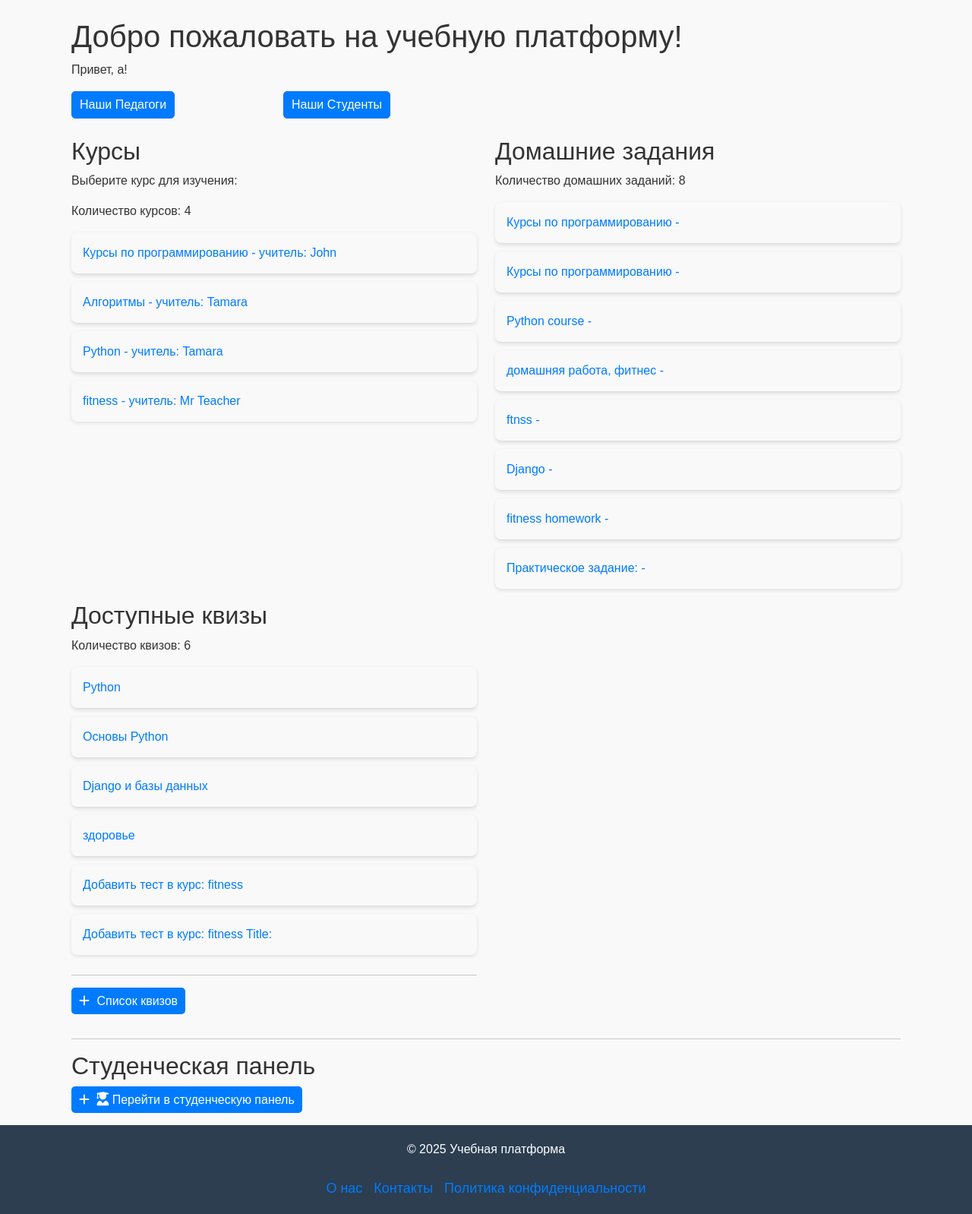
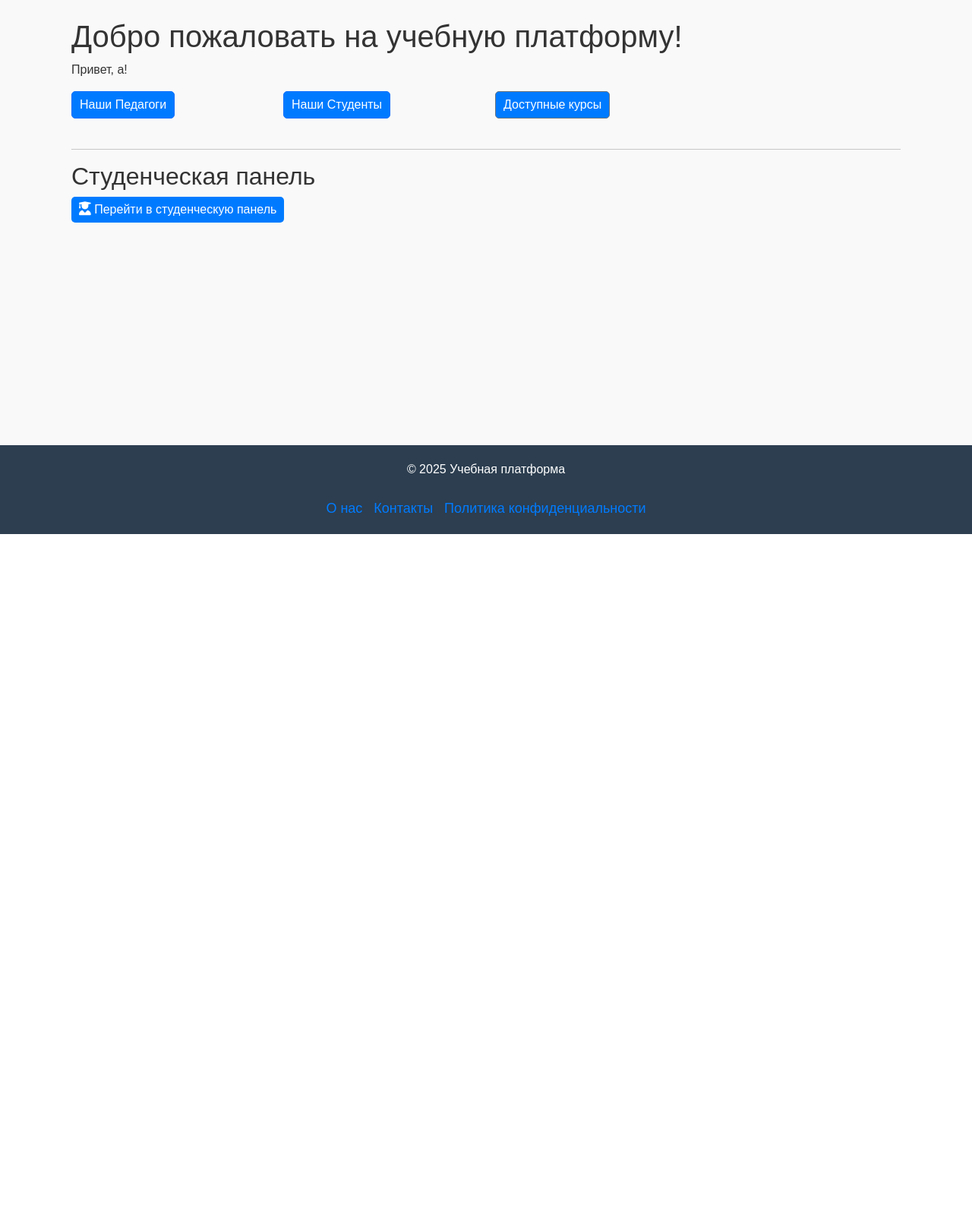
Before and after one commit to LilitAsa/online_school, a Django app: page / in a window 1280 px wide. Shown: the part 97-1695 px from the top of the page at 76% size. After the commit the page ends 800 px from the top, so only its background shows below. Run offline with Django 5.2, Linux system fonts and the light colour scheme; a user stored in the database is signed in; data comes from the database, SQL or seed files in the repository; both versions use the stored data as it was after the commit; some web fonts are replaced.

Commit message:
Add available courses page, enhance lesson and module management; update templates and styles

```diff
--- a/online_courses/models.py
+++ b/online_courses/models.py
@@ -61,7 +61,7 @@
 class Module(models.Model):
     course = models.ForeignKey(Course, on_delete=models.CASCADE, related_name='modules')
     title = models.CharField(max_length=200)
-    order = models.PositiveIntegerField()
+    order = models.PositiveIntegerField(null=True, blank=True)
 
     class Meta:
         ordering = ['course', 'order']
@@ -72,7 +72,7 @@
 # Урок
 class Lesson(models.Model):
     course = models.ForeignKey(Course, on_delete=models.CASCADE, related_name="lessons")
-    module = models.ForeignKey(Module, on_delete=models.CASCADE)
+    module = models.ForeignKey(Module, on_delete=models.CASCADE, related_name="lessons")  # Add related_name here
     title = models.CharField(max_length=200)
     content = models.TextField(blank=True, null=True)
     video_url = models.URLField(blank=True, null=True)
--- a/online_courses/static/css/style.css
+++ b/online_courses/static/css/style.css
@@ -101,13 +101,6 @@
   transition: all 0.3s ease-in-out;
 }
 
-.btn-primary::before {
-  content: "\f067";
-  font-family: "Font Awesome 6 Free";
-  font-weight: 900;
-  margin-right: 5px;
-}
-
 .btn-primary i {
   font-size: 18px;
 }
@@ -115,6 +108,7 @@
 .btn-primary:hover {
   background-color: var(--secondary-color);
   border-color: var(--secondary-color);
+  box-shadow: 0 2px 5px rgba(0, 0, 0, 0.1);
   transform: scale(1.05);
 }
 
--- a/online_courses/templates/course_list.html
+++ b/online_courses/templates/course_list.html
@@ -6,7 +6,7 @@
 <h1>Мои курсы</h1>
 <ul class="list-group">
     {% for course in courses %}
-        <li class="list-group-item list-group-item-action">
+        <li class="course-card">
             <a href="{% url 'online_courses:course_detail' course.id %}" class="text-decoration-none">{{ course.title }}</a>
         </li>
     {% empty %}
--- a/online_courses/templates/home.html
+++ b/online_courses/templates/home.html
@@ -19,69 +19,11 @@
                 Наши Студенты
             </a>
         </div>
-    </div>
 
-    <div class="row">
-        <div class="col-md-6 col-12 mb-2">
-            <h2>Курсы</h2>
-            <p>Выберите курс для изучения:</p>
-            <p>Количество курсов: {{ courses|length }}</p>
-            {% if courses %}
-                <ul class="list-group">
-                    {% for course in courses %}
-                        <li class="course-card">
-                            <a href="{% url 'online_courses:course_detail' course.id %}" class="text-decoration-none">
-                                {{ course.title }} - учитель: {{ course.teacher }}
-                            </a>
-                        </li>
-                    {% endfor %}
-                </ul>
-            {% else %}
-                <p>Курсов пока нет.</p>
-            {% endif %}
-        </div>
-
-        <div class="col-md-6 col-12">
-            <h2>Домашние задания</h2>
-            <p>Количество домашних заданий: {{ homeworks|length }}</p>
-            {% if homeworks %}
-                <ul>
-                    {% for homework in homeworks %}
-                        <li class="course-card">
-                            <a href="{% url 'online_courses:review_homework' homework.id %}" class="text-decoration-none">
-                                {{ homework.title }} - {{ homework.course.name }}
-                            </a>
-                        </li>
-                    {% endfor %}
-                </ul>
-            {% else %}
-                <p>Нет доступных домашних заданий.</p>
-            {% endif %}
-        </div>
-
-        <div class="col-md-6 col-12">
-            <h2>Доступные квизы</h2>
-            <p>Количество квизов: {{ quizzes|length }}</p>
-            {% if quizzes %}
-                <ul class="list-group">
-                    {% for quiz in quizzes %}
-                    <li class="course-card">
-                        <a href="{% url 'online_courses:take_quiz' quiz.id %}" class="text-decoration-none">{{ quiz.title }}</a>
-                    </li>
-                    {% empty %}
-                        <li class="list-group-item">Нет доступных квизов.</li>
-                    {% endfor %}
-                </ul>
-            {% else %}
-                <p>Нет доступных квизов.</p>
-            {% endif %}
-
-            <hr>
-            <p>
-                <a href="{% url 'online_courses:quiz_list' %}" class="btn btn-primary">
-                    Список квизов
-                </a>
-            </p>
+        <div class="mb-4 col-6 col-sm-3">
+            <a href="{% url 'online_courses:available_courses' %}" class="btn btn-secondary">
+                Доступные курсы
+            </a>
         </div>
     </div>
 
--- a/online_courses/urls.py
+++ b/online_courses/urls.py
@@ -18,7 +18,6 @@
     path('course/<int:course_id>/', course_detail, name='course_detail'),
     path('course/<int:course_id>/enroll/', enroll_course, name='enroll_course'),
     path('course/<int:course_id>/lesson/<int:lesson_id>/', lesson_detail, name='lesson_detail'),
-    path("course/<int:course_id>/add_lesson/", add_lesson, name="add_lesson"),
 
     # Управление курсами (только для преподавателей)
     path('courses/manage/', manage_courses, name='manage_courses'),
@@ -26,6 +25,9 @@
     path('courses/delete/<int:course_id>/', delete_course, name='delete_course'),
     path('manage_courses/', manage_courses, name='manage_courses'),
     path('add_course/', add_course, name='add_course'),
+    path('course/<int:course_id>/add_module_and_lesson/', add_module_and_lesson, name='add_module_and_lesson'),
+    path('courses/available/', available_courses, name='available_courses'),
+
     path('account/', account, name='account'),
 
     # Домашние задания
--- a/online_courses/views.py
+++ b/online_courses/views.py
@@ -98,8 +98,7 @@
         courses = request.user.enrolled_courses.all()
     return render(request, 'course_list.html', {'courses': courses})
 
-# Детали курса
-@login_required
+# Детали курса@login_required
 def course_detail(request, course_id):
     course = get_object_or_404(Course, id=course_id)
     is_teacher = request.user == course.teacher
@@ -107,16 +106,18 @@
 
     if is_teacher or is_enrolled:
         quizzes = course.quizzes.all()  # Получаем все квизы для курса
+        modules = course.modules.prefetch_related('lessons')  # Получаем модули и связанные уроки
     else:
         quizzes = []  # Не передаём квизы, если пользователь не подписан и не преподаватель
+        modules = []  # Не передаём модули, если пользователь не подписан и не преподаватель
 
     return render(request, "course_detail.html", {
         "course": course,
         "is_teacher": is_teacher,
         "is_enrolled": is_enrolled,
         "quizzes": quizzes,
+        "modules": modules,  # Передаём модули в шаблон
     })
-
 
 # Modules
 @login_required
@@ -140,10 +141,9 @@
         raise PermissionDenied("Только студенты могут записываться на курсы.")
 
     if request.method == "POST":
-        Enrollment.objects.get_or_create(user=request.user, course=course)
+        course.students.add(request.user)  # Add the student to the course
+        messages.success(request, f"Вы успешно записались на курс: {course.title}.")
         return redirect('online_courses:course_detail', course_id=course.id)
-
-    course.students.add(request.user)
 
     return render(request, 'enroll_course.html', {'course': course})
 
@@ -166,7 +166,38 @@
 
     return render(request, 'add_homework.html', {'form': form})
 
-# Прохождение теста
+
+@login_required
+@teacher_required
+def add_module_and_lesson(request, course_id):
+    course = get_object_or_404(Course, id=course_id)
+
+    if request.method == 'POST':
+        if 'add_module' in request.POST:  # Добавление модуля
+            module_title = request.POST.get('module_title')
+            if module_title:
+                Module.objects.create(course=course, title=module_title)
+                messages.success(request, "Модуль успешно добавлен.")
+            else:
+                messages.error(request, "Название модуля не может быть пустым.")
+
+        elif 'add_lesson' in request.POST:  # Добавление урока
+            lesson_title = request.POST.get('lesson_title')
+            module_id = request.POST.get('lesson_module')
+            lesson_content = request.POST.get('lesson_content')
+
+            if not lesson_title or not module_id:
+                messages.error(request, "Название урока и модуль обязательны.")
+            else:
+                module = get_object_or_404(Module, id=module_id, course=course)
+                Lesson.objects.create(course=course, module=module, title=lesson_title, content=lesson_content)
+                messages.success(request, "Урок успешно добавлен.")
+
+        return redirect('online_courses:add_module_and_lesson', course_id=course.id)
+
+    modules = Module.objects.filter(course=course)
+    return render(request, 'add_module_and_lesson.html', {'course': course, 'modules': modules})
+
 @login_required
 def take_quiz(request, quiz_id):
     quiz = get_object_or_404(Quiz, id=quiz_id)
@@ -278,6 +309,7 @@
             course.save()  # Save the Course object to the database
             form.save_m2m()  # Save the many-to-many data for the form
             course.students.add(request.user)  # Add the teacher to the students many-to-many field
+            messages.success(request, "Курс успешно добавлен.")
             return redirect('online_courses:manage_courses')  # Redirect to the manage courses page
     else:
         form = CourseForm()
@@ -303,37 +335,11 @@
     return render(request, 'manage_courses.html', {'courses': courses})
 
 @login_required
-def add_lesson(request, course_id):
+def add_quiz(request, course_id):
     course = get_object_or_404(Course, id=course_id)
 
     if request.user != course.teacher:
-        return redirect("home")
-
-    if request.method == "POST":
-        form = LessonForm(request.POST)
-        if form.is_valid():
-            lesson = form.save(commit=False)
-            lesson.course = course
-            lesson.save()
-            return redirect("course_detail", course_id=course.id)
-    else:
-        form = LessonForm()
-
-    return render(request, "add_lesson.html", {"form": form, "course": course})
-
-@login_required
-def add_quiz(request, course_id):
-    course = get_object_or_404(Course, id=course_id)
-    lesson_id = request.POST.get("lesson")
-
-    if lesson_id:
-        lesson = get_object_or_404(Lesson, id=lesson_id, course=course)
-        if lesson.course != course:
-            return redirect("home")  # Защита от подмены данных
-        quiz.lesson = lesson
-
-    if request.user != course.teacher:
-        return redirect("home")
+        return redirect("home")  # Only teachers can add quizzes
 
     if request.method == "POST":
         form = QuizForm(request.POST)
@@ -343,16 +349,18 @@
 
             lesson_id = request.POST.get("lesson")
             if lesson_id:
-                quiz.lesson = get_object_or_404(Lesson, id=lesson_id, course=course)
+                lesson = get_object_or_404(Lesson, id=lesson_id, course=course)
+                quiz.lesson = lesson
 
-            quiz.lesson = lesson
             quiz.save()
+            messages.success(request, "Квиз успешно добавлен.")
             return redirect('online_courses:course_detail', course_id=course.id)
+        else:
+            messages.error(request, "Ошибка при добавлении квиза. Проверьте форму.")
     else:
         form = QuizForm()
 
-    lessons = course.lessons.all()
-
+    lessons = course.lessons.all()  # Get all lessons for the course
     return render(request, "add_quiz.html", {"form": form, "course": course, "lessons": lessons})
 
 @login_required
@@ -398,6 +406,14 @@
 
     return render(request, 'student_dashboard.html', {'assignments': assignments, 'quizzes': quizzes})
 
+@login_required
+def available_courses(request):
+    # Fetch courses the user is not enrolled in
+    enrolled_courses = request.user.enrolled_courses.all() if request.user.role == 'student' else []
+    available_courses = Course.objects.exclude(id__in=enrolled_courses)
+
+    return render(request, 'available_courses.html', {'available_courses': available_courses})
+
 def teacher_list(request):
     teachers = User.objects.filter(role='teacher')
     return render(request, 'teachers.html', {'teachers': teachers})
```
Also changed, not shown: online_courses/forms.py (+13 -8 lines), online_courses/templates/add_module_and_lesson.html (added, +60 -0 lines), online_courses/templates/available_courses.html (added, +20 -0 lines), online_courses/templates/course_detail.html (+44 -24 lines), db.sqlite3, online_courses/migrations/0009_alter_lesson_module_alter_module_order.py (added), online_courses/templates/add_lesson.html (line endings or trailing spaces).
